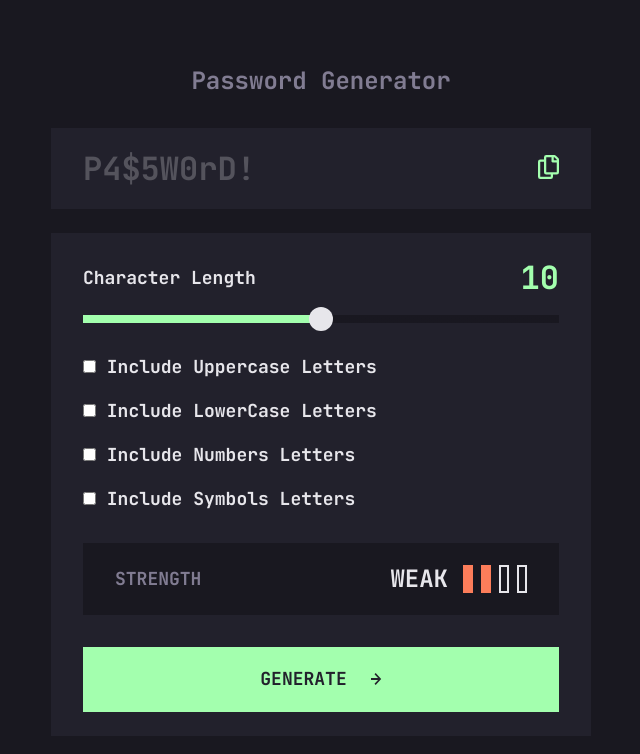
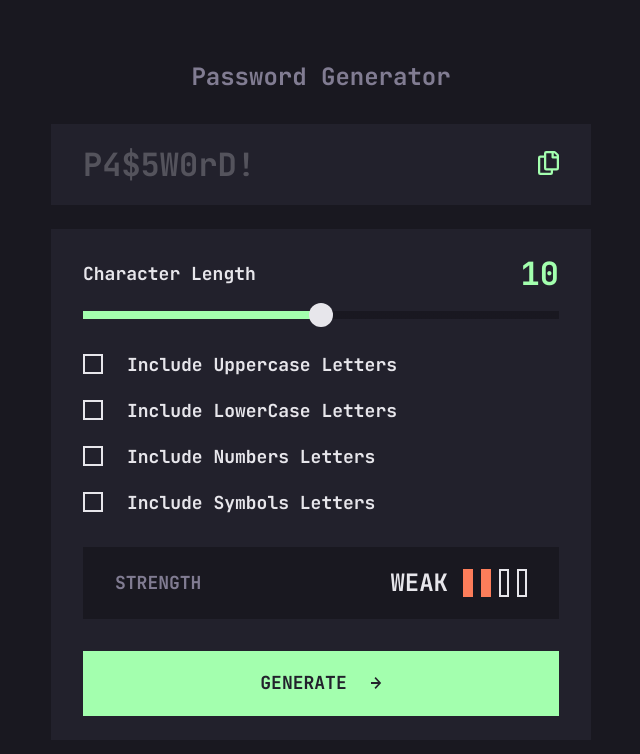
Before and after one commit to aleksandr-efimenko/password-generator-frontendmentor, a Next.js app: page / in a window 1280 px wide. Shown: the top 754 px of the page, without its empty margins (319-959 px from the left). Built offline with nearby package versions, Linux system fonts and the light colour scheme.

Commit message:
create custom checkbox

```diff
--- a/components/NeonGreenCheckbox.tsx
+++ b/components/NeonGreenCheckbox.tsx
@@ -1,14 +1,15 @@
-import React, { ComponentPropsWithoutRef } from 'react'
-import styles from '@/styles/componentsStyles/NeonGreenCheckbox.module.css'
+import React, { ComponentPropsWithoutRef } from "react";
+import styles from "@/styles/componentsStyles/NeonGreenCheckbox.module.css";
 
-export default function NeonGreenCheckbox(props: ComponentPropsWithoutRef<'div'>) {
+export default function NeonGreenCheckbox(
+  props: ComponentPropsWithoutRef<"div">
+) {
   return (
-    <div className={styles['neon-green-checkbox-item']}>
-        <label>
-            <input type="checkbox" />
-            {props.children}
-        </label>
-
+    <div className={styles["neon-green-checkbox-item"]}>
+      <label>
+        <input type="checkbox" className={styles["neon-checkbox"]} />
+        {props.children}
+      </label>
     </div>
-  )
+  );
 }
--- a/src/styles/componentsStyles/NeonGreenCheckbox.module.css
+++ b/src/styles/componentsStyles/NeonGreenCheckbox.module.css
@@ -24,3 +24,22 @@
 .neon-green-checkbox-item label:hover {
   color: var(--neon-green);
 }
+
+.neon-checkbox {
+  margin-right: 2.4rem;
+  appearance: none;
+  width: 2rem;
+  height: 2rem;
+  border: .2rem solid var(--almost-white);
+  transform: translateY(.3rem);
+}
+
+.neon-checkbox:checked {
+  border: .2rem solid var(--neon-green);
+  background: url('/images/icon-check.svg') no-repeat center var(--neon-green);
+  background-size: 1.2rem;
+}
+
+.neon-checkbox:active {
+  border: .2rem solid var(--neon-green);
+}
--- a/src/styles/componentsStyles/PasswordOutput.module.css
+++ b/src/styles/componentsStyles/PasswordOutput.module.css
@@ -32,7 +32,7 @@
   display: flex;
   justify-content: center;
   align-items: center;
-  gap: 1.6rem;
+  /* gap: 1.6rem; */
 }
 .copy-btn-container img {
   cursor: pointer;
```
Also changed, not shown: components/PasswordGenerator.tsx (+4 -4 lines).
